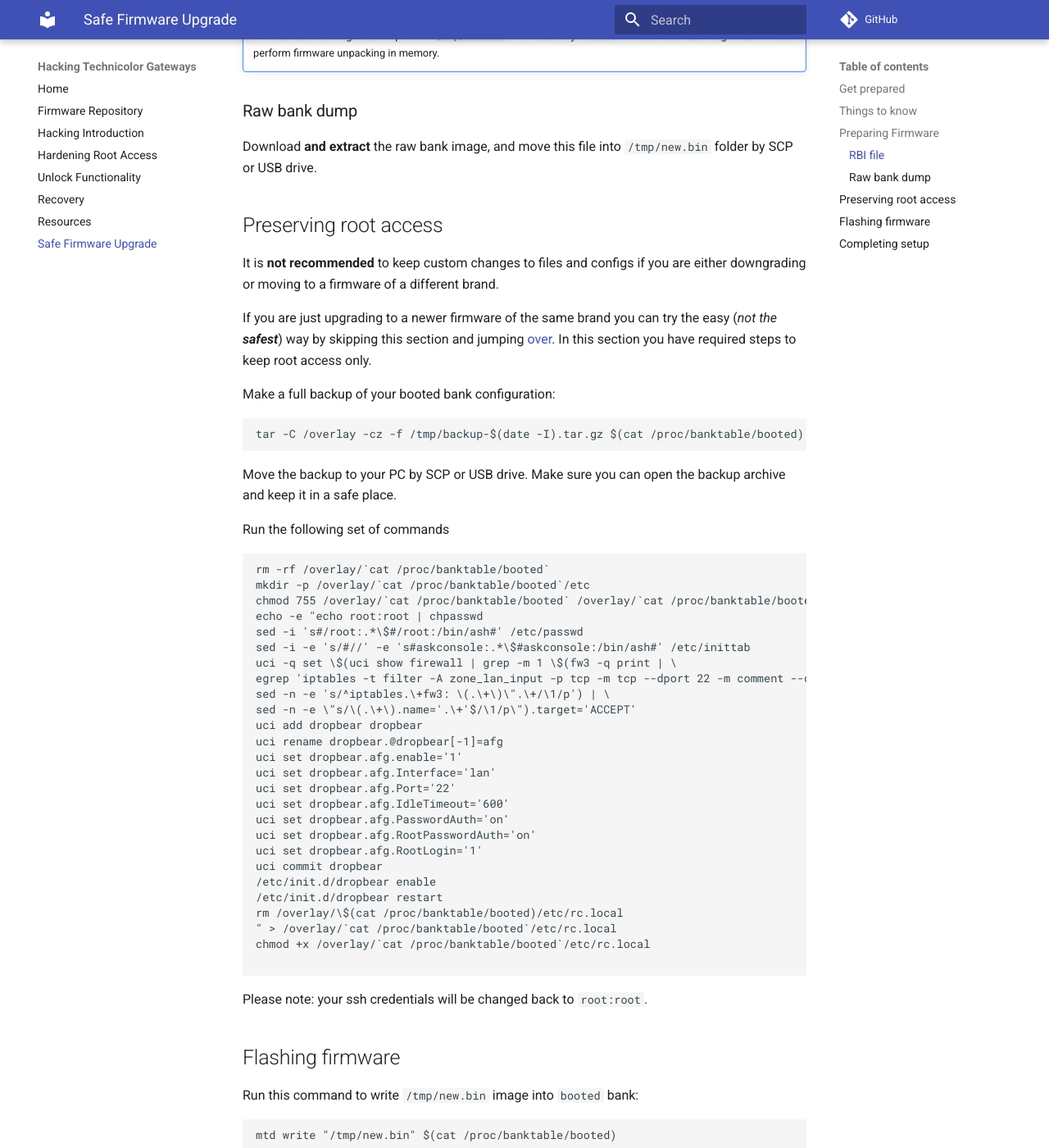
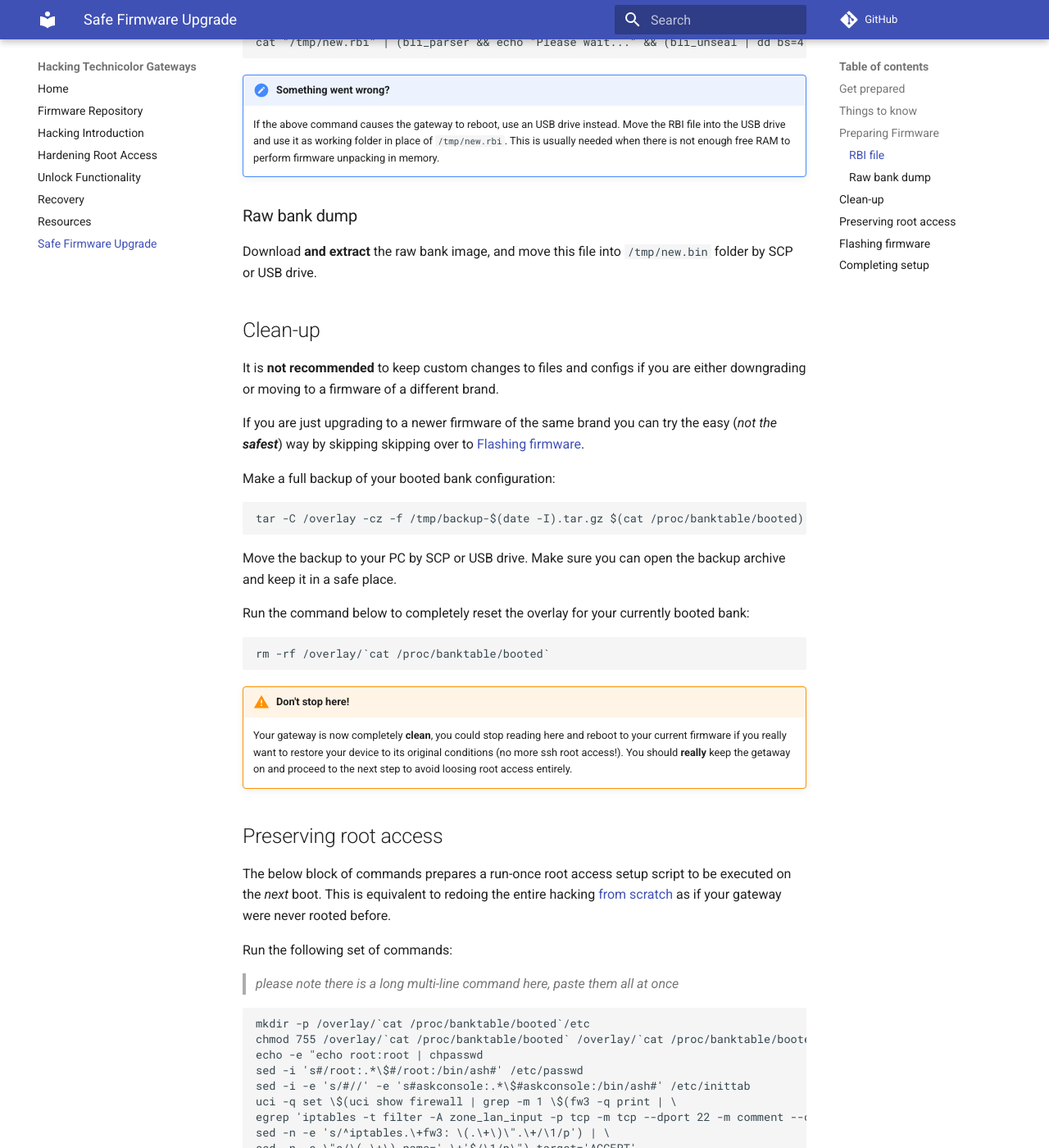
Before and after one commit to hack-technicolor/hack-technicolor, an MkDocs documentation site: the page built from docs/Upgrade.md, in a window 1280 px wide and 1400 px high, scrolled down 2289 px. Shown: the whole window at 82% size. Built offline with MkDocs 1.6.1 and Material for MkDocs 9.7.7, drawn with Linux system fonts in a browser that asks for light colours; comment, search, counter and statistics services are not loaded; some of the changed text lies outside the part shown.

Commit message:
Split clean-up and root preservation

````diff
--- a/docs/Upgrade.md
+++ b/docs/Upgrade.md
@@ -1,8 +1,8 @@
 # Safe Firmware Upgrade
 
-This simple guide will show you how to change your rooted Gateway firmware avoiding or handling any possible issues. If your Gateway is not rooted or you don't know what *rooting* is about, go to Home page.
+This simple guide will show you how to clean-up your rooted Gateway modifications and safely change firmware avoiding or handling any possible issues, as well as preserving existing root access. If your Gateway is not rooted already or you don't know what *rooting* is about, go to [Home page](../).
 
-This is the way you should regularly install firmware upgrades when available. Firmware flashing via *sysupgrade* or *BOOTP* is not safe as it will remove root access.
+This is the way you should regularly clean-up your modifications and install firmware upgrades when available. Firmware flashing via *sysupgrade* or *BOOTP* is not safe as it will remove root access.
 
 This method will use direct partition writing to flash the firmware exactly where it needs to be and to guarantee root. Read [here](../Resources/#different-methods-of-flashing-firmwares) for extra details about different flashing methods.
 
@@ -12,31 +12,31 @@
 
 1. A rooted Gateway in working order
 
-2. The firmware image to flash, either RBI file or raw bank dump
-    - Pick one for your model, of whatever *Type*, from the [Firmware Repository](../Repository/)
-
-3. Make sure you can eventually get a copy of your current firmware
+2. Make sure you can eventually get a copy of your current firmware
     - Check if it's available from [Firmware Repository](../Repository/)
 
-4. A way to access this documentation in case of issues
+3. A way to access this documentation in case of issues
     - If this is your main Gateway, a mobile internet connection is recommended
 
-5. Your current bank planning. Check and take note of firmware flashed, *active* and *booted* banks after running:
+4. Your current bank planning. Check and take note of firmware flashed, *active* and *booted* banks after running:
 `find /proc/banktable -type f -print -exec cat {} ';'`
+
+5. The firmware image to flash, either RBI file or raw bank dump
+    - Pick one for your model, of whatever *Type*, from the [Firmware Repository](../Repository/)
 
 ## Things to know
 
 Will root access be preserved?
-  - Well, that is the point.
+  - Well, that is the point of this guide, however we can't gusrantee root access preservation won't break in future firmwares.
 
 On which bank will the new firmware be flashed?
-  - The booted one, the current firmware will be overwritten.
+  - The booted one, the currently installed firmware will be overwritten. Make sure it is listed in our [Repository](../Repository/) before overwriting!
 
 Will the upgrade affect my bank planning?
   - No it won't, there won't be any bank switches.
 
 Will any setting and customization be lost?
-  - It depends on the firmware you want to flash, read further.
+  - It depends on the firmware you want to flash and how much you would liek to be *safe*, read further.
 
 !!! danger "Risky exception: Missing *Type 2* RBI"
     In the unfortunate case that there are no *Type 2* RBI firmware files available for your model, you are not in a safe position. If something goes wrong with this guide, using `BOOTP` recovery with *non-Type  2* images will bring you into a working unrootable firmware. In such a situation, upgrading is not recommended. Let expert users test this guide on that new firmware first.
@@ -64,11 +64,11 @@
 
 Download **and extract** the raw bank image, and move this file into `/tmp/new.bin` folder by SCP or USB drive.
 
-## Preserving root access
+## Clean-up
 
 It is **not recommended** to keep custom changes to files and configs if you are either downgrading or moving to a firmware of a different brand.
 
-If you are just upgrading to a newer firmware of the same brand you can try the easy (*not the **safest***) way by skipping this section and jumping [over](#flashing-firmware). In this section you have required steps to keep root access only.
+If you are just upgrading to a newer firmware of the same brand you can try the easy (*not the **safest***) way by skipping skipping over to [Flashing firmware](#flashing-firmware).
 
 Make a full backup of your booted bank configuration:
 
@@ -78,10 +78,24 @@
 
 Move the backup to your PC by SCP or USB drive. Make sure you can open the backup archive and keep it in a safe place.
 
-Run the following set of commands
+Run the command below to completely reset the overlay for your currently booted bank:
 
 ```bash
 rm -rf /overlay/`cat /proc/banktable/booted`
+```
+
+!!! warning "Don't stop here!"
+    Your gateway is now completely **clean**, you could stop reading here and reboot to your current firmware if you really want to restore your device to its original conditions (no more ssh root access!). You should **really** keep the getaway on and proceed to the next step to avoid loosing root access entirely.
+
+## Preserving root access
+
+The below block of commands prepares a run-once root access setup script to be executed on the *next* boot. This is equivalent to redoing the entire hacking [from scratch](../) as if your gateway were never rooted before.
+
+Run the following set of commands:
+
+> *please note there is a long multi-line command here, paste them all at once*
+
+```bash
 mkdir -p /overlay/`cat /proc/banktable/booted`/etc
 chmod 755 /overlay/`cat /proc/banktable/booted` /overlay/`cat /proc/banktable/booted`/etc
 echo -e "echo root:root | chpasswd
@@ -109,7 +123,9 @@
 
 ```
 
-Please note: your ssh credentials will be changed back to `root:root`.
+!!! hint "Clean and rooted"
+   Your gateway is now clean but will re-enable permanent root SSH access on the next boot. Please note, your SSH credentials will be changed back to `root:root`. **Do not reboot** the gateway and move on to the next section where you will finally flash the new firmware image.
+   Alternatively, you could stop here if you are not interested in replacing currently installed firmware. You could also simply power off the gateway and safely return the device to your ISP or gift it to a friend.
 
 ## Flashing firmware
 
````
